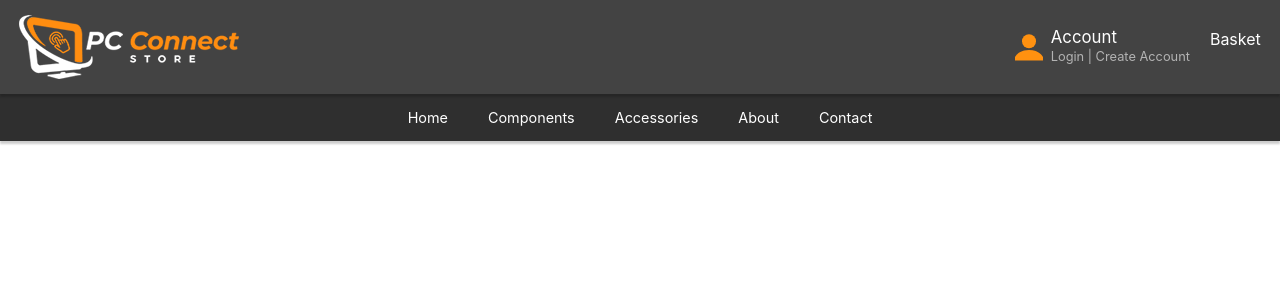
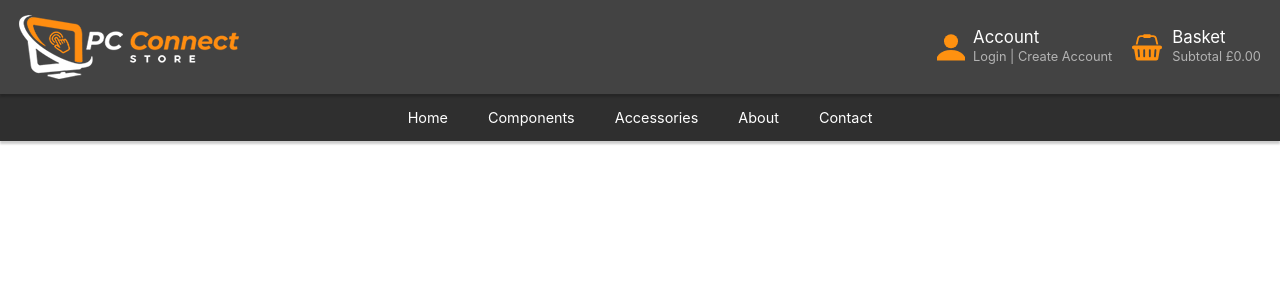
Before and after one commit to JPaulDev/ecommerce-site, a React (Create React App) app: page / in a window 1280 px wide. Shown: the top 300 px of the page. Built offline with nearby package versions, Linux system fonts and the light colour scheme.

Commit message:
Add basket to header

```diff
--- /dev/null
+++ b/src/components/Header/Basket.js
@@ -0,0 +1,26 @@
+import styled from 'styled-components';
+import { ReactComponent as UserIcon } from '../../assets/icons/basket.svg';
+import Icon from './Icon';
+import Link from './Link';
+
+const TopLink = styled.a`
+  display: block;
+  color: white;
+  font-size: 1.05rem;
+  line-height: 1.05rem;
+  text-decoration: none;
+`;
+
+function Basket() {
+  return (
+    <>
+      <Icon icon={UserIcon} width="30px" />
+      <div>
+        <TopLink href="">Basket</TopLink>
+        <Link href="">Subtotal £0.00</Link>
+      </div>
+    </>
+  );
+}
+
+export default Basket;
--- a/src/components/Header/Header.js
+++ b/src/components/Header/Header.js
@@ -1,6 +1,7 @@
 import styled from 'styled-components';
 import HeaderLogo from './HeaderLogo';
 import AccountLogin from './AccountLogin';
+import Basket from './Basket';
 
 const StyledHeader = styled.header`
   width: 100%;
@@ -28,6 +29,11 @@ const Container = styled.div`
   column-gap: 20px;
 `;
 
+const LinkContainer = styled.div`
+  display: flex;
+  column-gap: 10px;
+`;
+
 function Header() {
   return (
     <StyledHeader>
@@ -35,7 +41,9 @@ function Header() {
         <HeaderLogo />
         <Container>
           <AccountLogin />
-          <div>Basket</div>
+          <LinkContainer>
+            <Basket />
+          </LinkContainer>
         </Container>
       </Wrapper>
     </StyledHeader>
--- /dev/null
+++ b/src/components/Header/Icon.js
@@ -0,0 +1,13 @@
+import styled from 'styled-components';
+
+const StyledIcon = styled.svg`
+  width: ${(props) => props.width};
+  height: auto;
+  fill: #ff9110;
+`;
+
+function Icon({ icon, width }) {
+  return <StyledIcon as={icon} width={width} />;
+}
+
+export default Icon;
--- /dev/null
+++ b/src/components/Header/Link.js
@@ -0,0 +1,18 @@
+import styled from 'styled-components';
+
+const StyledLink = styled.a`
+  font-size: 0.8rem;
+  text-decoration: none;
+  color: #b3b3b3;
+  transition: color 200ms ease-in-out;
+
+  &:hover {
+    color: white;
+  }
+`;
+
+function Link({ children, href }) {
+  return <StyledLink href={href}>{children}</StyledLink>;
+}
+
+export default Link;
```
Also changed, not shown: src/assets/icons/basket.svg (added).
